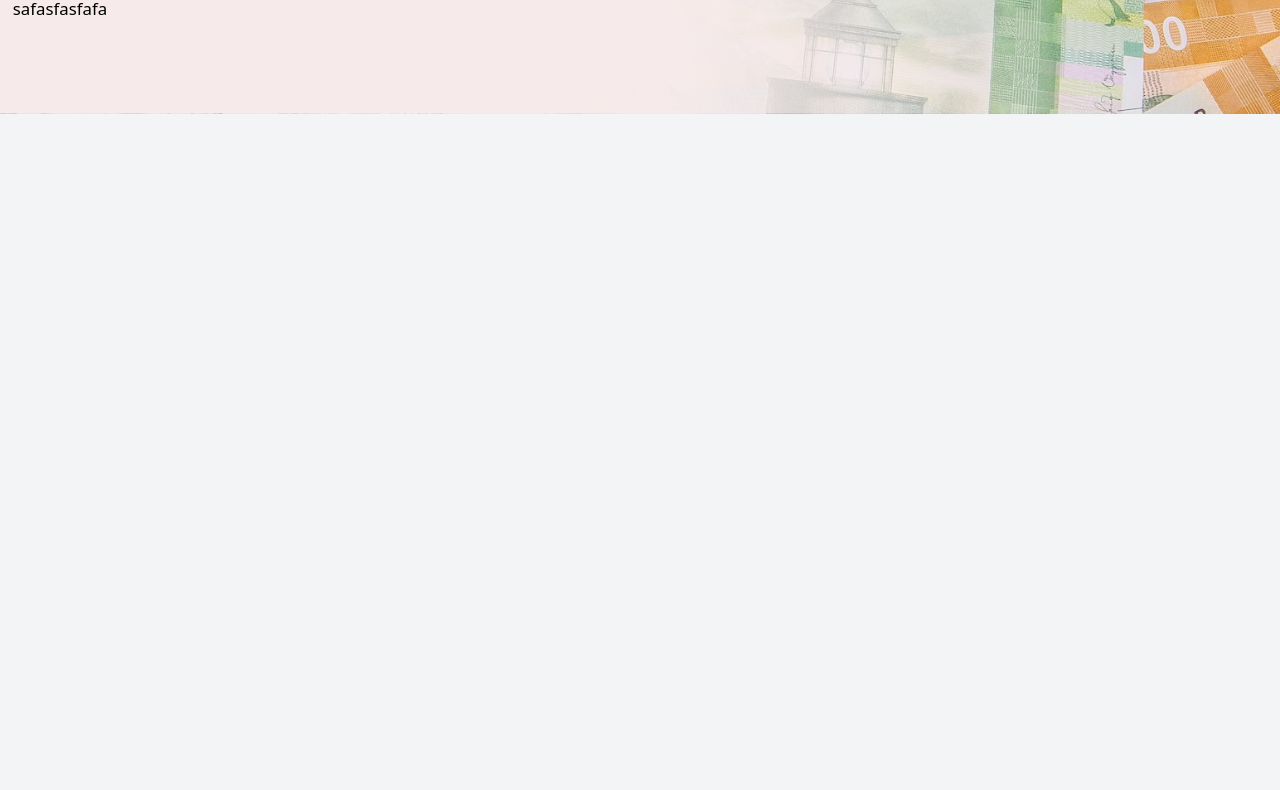
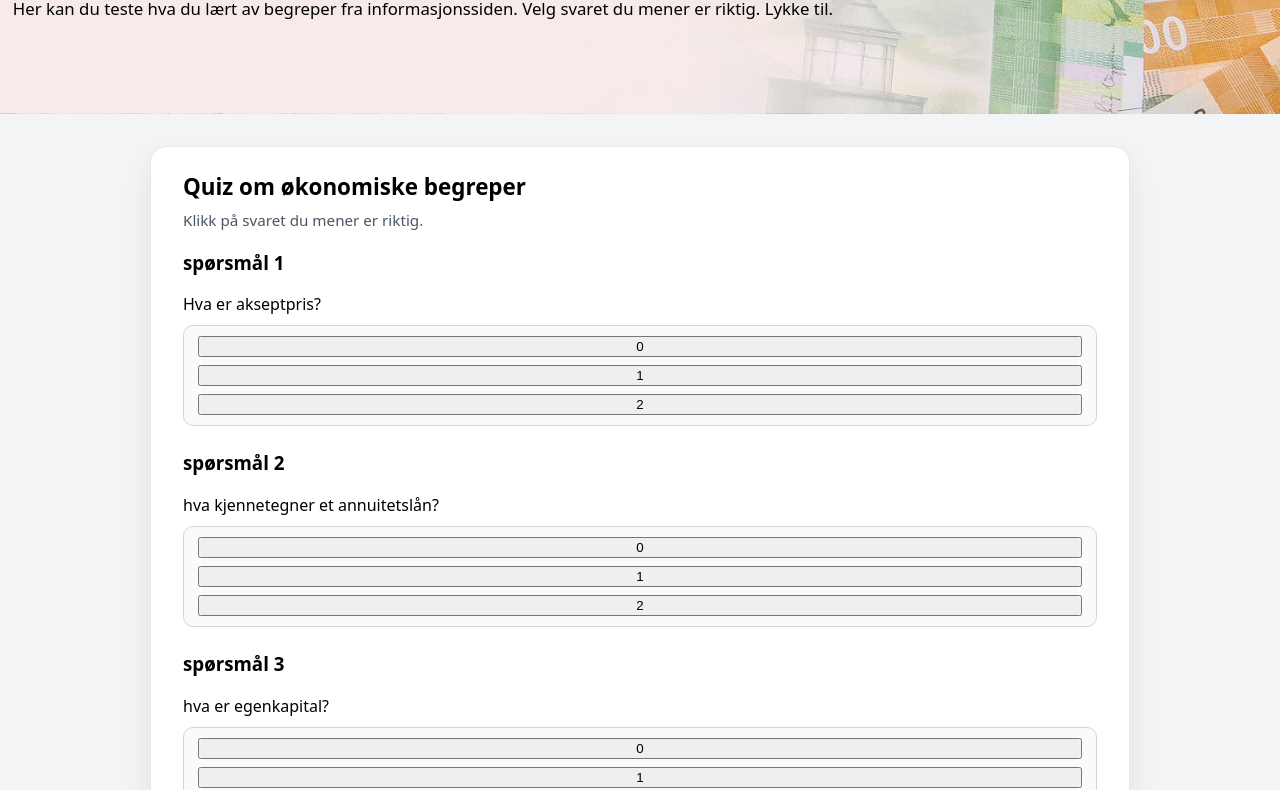
Before and after one commit to henrietteaadland/ungokonom, a plain HTML site: page Smidig-Prosjekt/Infoside/Quiz.html in a window 1280 px wide. Shown: the part 283-1073 px from the top of the page. Before the commit the page ends 800 px from the top, so only its background shows below. Drawn offline with Linux system fonts and the light colour scheme.

Commit message:
lagt til mer

```diff
--- a/Smidig-Prosjekt/Infoside/Info.css
+++ b/Smidig-Prosjekt/Infoside/Info.css
@@ -210,3 +210,103 @@ header p {
 .bare-item.open .header-innhold {
     display: block;
 }
+
+/* quiz del */
+
+.quiz-wrapper {
+    max-width: 980px;
+    margin: 32px auto 60px;
+    padding: 24px 32px 32px;
+    background: #ffffff;
+    border-radius: 16px;
+    box-shadow: 0 14px 30px rgba(0, 0, 0, 0.08);
+    border: 1px solid #e5e7eb;
+}
+
+.quiz-wrapper h2 {
+    margin-top: 0;
+    margin-bottom: 8px;
+    font-size: 1.4rem;
+}
+
+.quiz-intro {
+    margin-top: 0;
+    margin-bottom: 20px;
+    font-size: 0.95rem;
+    color: #4b5563;
+}
+
+.quiz-question {
+    margin-bottom: 24px;
+}
+
+.quiz-question-text {
+    margin: 4px 0 10px;
+}
+
+.quiz-options {
+    display: flex;
+    flex-direction:  column;
+    gap: 8px;
+}
+
+.quiz-options {
+    width: 100%;
+    text-align: left;
+    padding: 10px 14px;
+    border-radius: 10px;
+    border: 1px solid #d1d5db;
+    background: #f9fafb;
+    cursor: pointer;
+    font-size: 0.95rem;
+    transition: background 0.15s ease, border-color 0.15s ease, transform 0.05s ease;
+}
+
+.quiz-options:hover {
+    transform: translateY(-1px);
+    border-color: #9ca3af;
+}
+
+.quiz-question.answered .quiz-option {
+    cursor: default;
+}
+
+/* RIKTIG ELLER FEIL */
+
+.quiz-option.correct {
+    background: #d1fae5;
+    border-color: #10b981;
+}
+
+.quiz-option.incorrect {
+    background: #fee2e2;
+    border-color: #ef4444;
+    color: #991b1b;
+}
+
+.quiz-holder {
+    margin-top: 24px;
+    display: flex;
+    justify-content: space-between;
+    align-items: center;
+    flex-wrap: wrap;
+    gap: 12px;
+}
+
+#quiz-score {
+    font-weight: 500;
+}
+
+#reset-quiz {
+    padding: 8px 16px;
+    border-radius: 999px;
+    border: none;
+    background: #111827;
+    color: #ffffff;
+    cursor: pointer;
+    font-size: 0.9rem;
+}
+
+#reset-quiz:hover {
+    opacity: 0.9;
+}
--- a/Smidig-Prosjekt/Infoside/Quiz.html
+++ b/Smidig-Prosjekt/Infoside/Quiz.html
@@ -1,4 +1,4 @@
-<html lang="en">
+<html lang="no">
 
 <head>
     <meta charset="UTF-8">
@@ -19,12 +19,28 @@
 
     <section class="hero">
         <div class="hero-inner">
-            <h1>Quiz</h1>
-            <p>safasfasfafa</p>
+            <h1>Test kunnskapen din</h1>
+            <p>Her kan du teste hva du lært av begreper fra informasjonssiden.
+                Velg svaret du mener er riktig. Lykke til.
+            </p>
         </div>
     </section>
 
+    <section class="quiz-wrapper">
+        <h2>Quiz om økonomiske begreper</h2>
+        <p class="quiz-intro">
+            Klikk på svaret du mener er riktig.
+        </p>
 
+        <div id="quiz"></div>
+
+        <div class="quiz-holder">
+            <p id="quiz-score">Poeng: 0/10</p>
+            <button id="reset-quiz">Start på nytt.</button>
+        </div>
+    </section>
+
+    <script src="quiz.js"></script>
 </body>
 
 </html>
--- /dev/null
+++ b/Smidig-Prosjekt/Infoside/quiz.js
@@ -0,0 +1,178 @@
+const questions = [
+    {
+        question: "Hva er akseptpris?",
+        options: [
+            "s",
+            "s",
+            "s",
+        ],
+        correctIndex: 0
+    },
+
+    {
+        question: "hva kjennetegner et annuitetslån?",
+        options: [
+            "s",
+            "s",
+            "s",
+        ],
+        correctIndex: 1
+    },
+    {
+        question: "hva er egenkapital?",
+        options: [
+            " ",
+            " ",
+            " ",
+        ],
+        correctIndex: 1
+    },
+
+    {
+        question: "hva viser et forbrukslån?",
+        options: [
+            " ",
+            " ",
+            " ",
+        ],
+        correctIndex: 1
+    },
+
+    {
+        question: "hva betyr fastrente?",
+        options: [
+            " ",
+            " ",
+            " ",
+        ],
+        correctIndex: 1
+    },
+
+    {
+        question: "hva er gjeld?",
+        options: [
+            " ",
+            " ",
+            " ",
+        ],
+        correctIndex: 1
+    },
+
+    {
+        question: "hva er en nedbetaligsplan?",
+        options: [
+            " ",
+            " ",
+            " ",
+        ],
+        correctIndex: 1
+    },
+
+    {
+        question: "hva er en nedbetaligsplan?",
+        options: [
+            " ",
+            " ",
+            " ",
+        ],
+        correctIndex: 1
+    },
+
+    {
+        question: "hva er en nedbetaligsplan?",
+        options: [
+            " ",
+            " ",
+            " ",
+        ],
+        correctIndex: 1
+    },
+
+    {
+        question: "hva er en nedbetaligsplan?",
+        options: [
+            " ",
+            " ",
+            " ",
+        ],
+        correctIndex: 1
+    },
+];
+
+const quizContainer = document.getElementById("quiz");
+const scoreElement = document.getElementById("quiz-score");
+const resetButton = document.getElementById("reset-quiz");
+
+let score = 0;
+
+questions.forEach((q, qIndex) => {
+    const questionE1 = document.createElement("article");
+    questionE1.className = "quiz-question";
+
+    const title = document.createElement("h3");
+    title.textContent = `spørsmål ${qIndex + 1}`;
+    questionE1.appendChild(title);
+
+    const text = document.createElement("p");
+    text.className = "quiz-question-text";
+    text.textContent = q.question;
+    questionE1.appendChild(text);
+
+    const optionsContainer = document.createElement("div");
+    optionsContainer.className = "quiz-options";
+
+    q.options.forEach((optionText, optionIndex) => {
+        const button = document.createElement("button");
+        button.className = "quiz-option";
+        button.textContent = optionIndex;
+        button.dataset.questionIndex = qIndex.toString();
+        button.dataset.optionIndex = optionIndex.toString();
+
+        button.addEventListener("click", handleAnswerClick);
+
+        optionsContainer.appendChild(button);
+    });
+
+    questionE1.appendChild(optionsContainer);
+    quizContainer.appendChild(questionE1);
+});
+
+function handleAnswerClick(event) {
+    const button = event.currentTarget;
+    const questionE1 = button.closest(".quiz-question");
+
+    if (questionE1.classList.contains("answered")) return;
+
+    const questionIndex = Number(button.dataset.questionIndex);
+    const optionIndex = Number(button.dataset.optionIndex);
+    const correctIndex = questions[questionIndex].correctIndex;
+
+    const optionButtons = questionE1.querySelectorAll(".quiz-option");
+
+    optionButtons.forEach((btn, idx) => {
+        btn.disabled = true;
+
+        if (idx === correctIndex) {
+            btn.classList.add("correct");
+        }
+
+        if (idx === optionIndex && optionIndex != correctIndex) {
+            btn.classList.add("incorrect");
+        }
+    });
+
+    questionE1.classList.add("answered");
+
+    if (optionIndex === correctIndex) {
+        score++;
+        updateScore();
+    }
+}
+
+function updateScore() {
+    scoreElement.textContent = `poeng: ${score} / ${questions.length}`;
+}
+
+resetButton.addEventListener("click", () => {
+    window.location.reload();
+});
```
